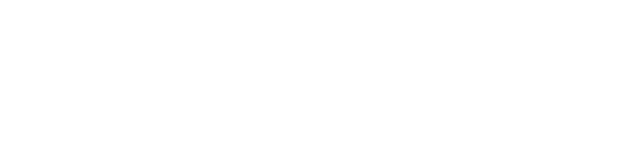
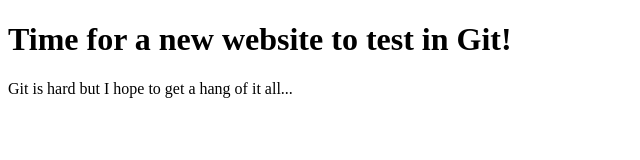
Before and after one commit to clarkeylaura/git-test, a plain HTML site: page index.html in a window 1280 px wide. Shown: the whole page, without its empty margins (0-640 px from the left). Drawn offline with Linux system fonts and the light colour scheme.

Commit message:
added a header and paragraph

```diff
--- a/index.html
+++ b/index.html
@@ -1,8 +1,13 @@
 <!DOCTYPE html>
 <html>
-<head></head>
+<head>
     <title>This is a title. </title>
+</head>
 
+<h1> Time for a new website to test in Git!
+</h1>
+<p> Git is hard but I hope to get a hang of it all...
+</p>
 
 
 </html>
```
